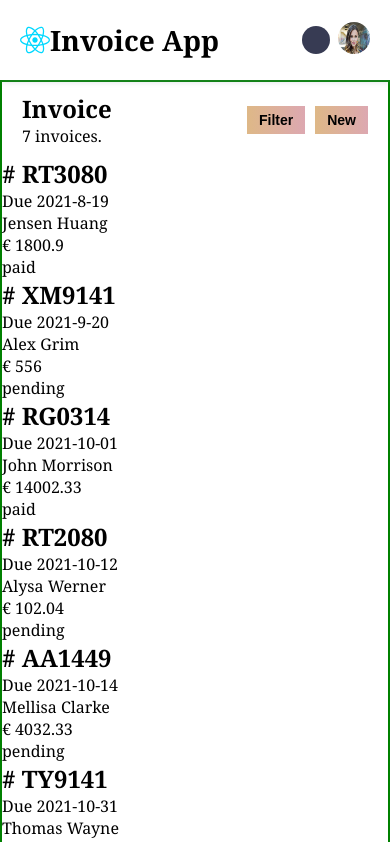
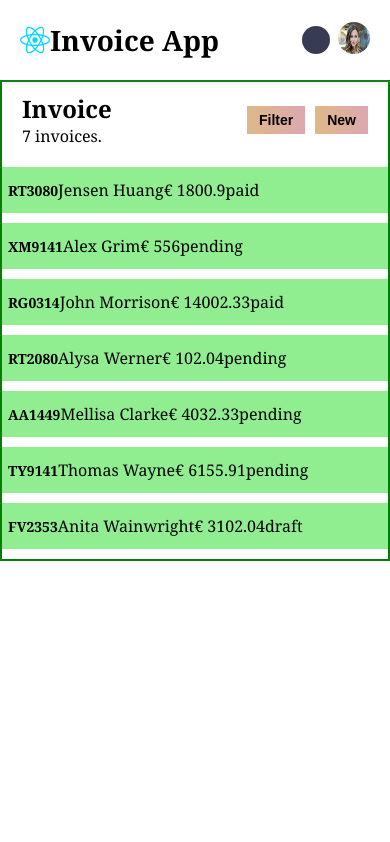
Before and after one commit to banuaggun/invoice-app, a React (Vite) app: page / in a window 390 px wide. Shown: the top 842 px of the page. Built offline with nearby package versions, Linux system fonts and the light colour scheme; some icons are missing.

Commit message:
Responsive view editing is in progress

```diff
--- /dev/null
+++ b/src/assets/styles/invoice-card.css
@@ -0,0 +1,19 @@
+.card{
+  background-color: lightgreen;
+}
+
+.card-content{
+  display:flex;
+  align-items:center;
+  margin:10px auto;
+  padding:12px 6px;
+
+}
+
+.card-content-id h2{
+  font-size:0.875rem;
+}
+
+.card-content-due{
+  display:none;
+}
--- a/src/components/InvoiceCard.jsx
+++ b/src/components/InvoiceCard.jsx
@@ -1,29 +1,29 @@
 import React from 'react'
 import PaidStatus from './PaidStatus'
+import '../assets/styles/invoice-card.css'
 
 
 function InvoiceCard({invoice}) {
   return (
     <div>
-      <div className="card-web">
-        <div className="card-web-content">
-
-          <div className="card-web-content-id">
-            <h2># {invoice.id}</h2>
+      <div className="card">
+        <div className="card-content">
+          <div className="card-content-id">
+            <h2>{invoice.id}</h2>
           </div>
-          <div className="card-web-content-due">
+          <div className="card-content-due">
             <p>Due {invoice.paymentDue}</p>
           </div>
-          <div className="card-web-content-client">
+          <div className="card-content-client">
             <p>{invoice.clientName}</p>
           </div>
-          <div className="card-web-content-total">
+          <div className="card-content-total">
             <p>€ {invoice.total}</p>
           </div>
-          <div className="card-web-content-status">
+          <div className="card-content-status">
             <PaidStatus type={invoice.status} />
           </div>
-          <div className="card-web-content-arrow">
+          <div className="card-content-arrow">
           <i className="ph-bold ph-caret-right"></i>
           </div>
 
```
